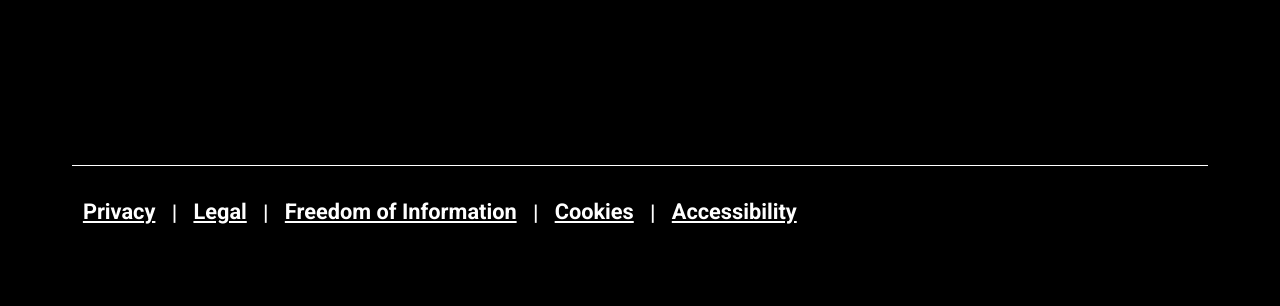
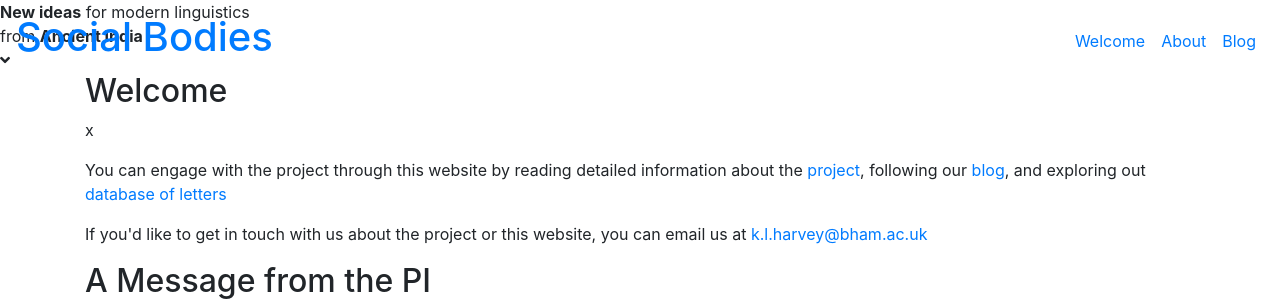
Before and after one commit to bear-rsg/social-bodies, a Django app: page / in a window 1280 px wide. Shown: the top 306 px of the page. Run offline with Django 3.2, Linux system fonts and the light colour scheme; parts of the project's set-up code (start-up, migrations or seed data) failed here and were passed over; some libraries are stand-ins or nearby versions.

Commit message:
updated base.html

```diff
--- a/django/core/templates/base.html
+++ b/django/core/templates/base.html
@@ -1,29 +1,127 @@
 {% load static %}
+
 <!DOCTYPE html>
 <html lang="en">
+
     <head>
-    <title>Social Bodies (Coming Soon)</title>
+
+        <title>Social Bodies</title>
+
+        <!--Meta-->
         <meta http-equiv="X-UA-Compatible" content="IE=edge">
         <meta charset="UTF-8">
         <meta name="viewport" content="width=device-width, initial-scale=1">
-    <link href="https://fonts.googleapis.com/css?family=Roboto:700,900" rel="stylesheet">
-    <link rel="stylesheet" href="{% static 'css/style.css' %}">
+        <meta name="description" content="Social Bodies research project website">
+        <meta name="keywords" content="letters, research, karen harvey, humanities, art, birmingham, university, university of birmingham">
+        <meta name="author" content="University of Birmingham">
+
+        <!-- Fonts -->
+        <link rel="preconnect" href="https://fonts.gstatic.com">
+        <link href="https://fonts.googleapis.com/css?family=Poppins:200,300,400,500,600,700,800,900&display=swap" rel="stylesheet">
+
+        <!-- CSS -->
+        <!-- Bootstrap -->
+        <link rel="stylesheet" href="https://cdn.jsdelivr.net/npm/bootstrap@4.5.3/dist/css/bootstrap.min.css" integrity="sha384-TX8t27EcRE3e/ihU7zmQxVncDAy5uIKz4rEkgIXeMed4M0jlfIDPvg6uqKI2xXr2" crossorigin="anonymous">
+
+        <!-- Font Awesome -->
+        <link rel="stylesheet"
+            href="https://use.fontawesome.com/releases/v5.3.1/css/all.css"
+            integrity="sha384-mzrmE5qonljUremFsqc01SB46JvROS7bZs3IO2EmfFsd15uHvIt+Y8vEf7N7fWAU"
+            crossorigin="anonymous">
+
+        <!-- Custom -->
+        <link rel="stylesheet" type="text/css" href="{% static 'css/custom.css' %}">
+        <link rel="stylesheet" type="text/css" href="{% static 'css/custom_small.css' %}">
+        <link rel="stylesheet" type="text/css" href="{% static 'css/custom_large.css' %}">
+
+        <!--Set the favicon-->
+        <link rel="icon" type="image/png" href="{% static 'images/favicon.png' %}">
+
     </head>
+
     <body>
-    <main role="main" id="main">
-        {% block content %}{% endblock %}
+
+        <!-- jQuery (has to load at start of page, as some templates that extend from this base template include jQuery in them) -->
+        <script
+			  src="https://code.jquery.com/jquery-3.5.1.min.js"
+			  integrity="sha256-9/aliU8dGd2tb6OSsuzixeV4y/faTqgFtohetphbbj0="
+			  crossorigin="anonymous"></script>
+
+        <!-- Navigation bar -->
+        <nav class="navbar fixed-top navbar-expand-lg">
+            <!-- Logo -->
+            <a class="navbar-brand" href="{% url 'welcome' %}"><h1>Social Bodies</h1></a>
+            <!-- Nav toggle button (for small screens) -->
+            <button class="navbar-toggler" type="button" title="navbartoggle" data-toggle="collapse" data-target="#navbarNavDropdown" aria-controls="navbarNavDropdown" aria-expanded="false">
+                <i class="fas fa-bars"></i>
+            </button>
+            <!-- Nav list -->
+            <div class="collapse navbar-collapse" id="navbarNavDropdown">
+                <ul class="navbar-nav ml-auto">
+                    <!-- Welcome -->
+                    <li class="nav-item">
+                        <a class="nav-link{% if request.path == "/" %} active{% endif %}" href="{% url 'welcome' %}">Welcome</a>
+                    </li>
+                    <!-- About -->
+                    <li class="nav-item">
+                        <a class="nav-link{% if request.path == "/about/" %} active{% endif %}" href="{% url 'about' %}">About</a>
+                    </li>
+                    <!-- Blog -->
+                    <li class="nav-item">
+                        <a class="nav-link{% if request.path == "/blog/" %} active{% endif %}" href="{% url 'blog' %}">Blog</a>
+                    </li>
+                </ul>
+            </div>
+        </nav>
+
+        <!-- Main -->
+        <main id="main">
+            <div id="main-content">
+                {% block main %}
+                {% endblock %}
+            </div>
         </main>
-    <footer role="contentinfo">
+
+        <!-- Footer -->
+        <footer class="container-fluid">
+            <!-- Content -->
+            <div id="footer-content" class="container">
+
+                <div id="footer-content-logos">
+                    <a href="https://www.birmingham.ac.uk/university/colleges/artslaw/index.aspx" target="_blank"><img src="{% static 'images/logos/uob-cal.png' %}" alt="University of Birmingham"></a>
+                </div>
+
+                <p>
+                    Social Bodies is a research project led by <a href="https://www.birmingham.ac.uk/staff/profiles/history/harvey-karen.aspx">Professor Karen Harvey</a> at the <a href="http://www.birmingham.ac.uk">University of Birmingham</a>
+                </p>
+                <p>
+                    This website has been developed by the <a href="http://www.birmingham.ac.uk/bear-software">Research Software Group</a> for the <a href="https://www.birmingham.ac.uk/university/colleges/artslaw/index.aspx">College of Arts and Law</a>
+                </p>
                 <p>
                     <a href="https://www.birmingham.ac.uk/privacy/index.aspx" target="_blank">Privacy</a> |
                     <a href="https://www.birmingham.ac.uk/legal/index.aspx" target="_blank">Legal</a> |
                     <a href="https://www.birmingham.ac.uk/university/governance/policies-regs/information/index.aspx" target="_blank">Freedom of Information</a> |
-            <a href="{% url 'general:cookies' %}">Cookies</a> |
-            <a href="https://accessibility.bear.bham.ac.uk/" target="_blank">Accessibility</a>
+                    <a href="{% url 'cookies' %}">Cookies</a> |
+                    <a href="https://accessibility.bear.bham.ac.uk/statements-cal.html" target="_blank">Accessibility</a>
                 </p>
+                <p>
+                    © University of Birmingham {% now "Y" %}
+                </p>
+
+            </div>
         </footer>
 
         <!-- JavaScript -->
+
+        <!-- 3rd party JavaScript -->
+        <!-- Bootstrap JS -->
+        <script src="https://cdn.jsdelivr.net/npm/bootstrap@4.5.3/dist/js/bootstrap.bundle.min.js" integrity="sha384-ho+j7jyWK8fNQe+A12Hb8AhRq26LrZ/JpcUGGOn+Y7RsweNrtN/tE3MoK7ZeZDyx" crossorigin="anonymous"></script>
+
+        <!-- Custom JavaScript -->
+        <script src="{% static 'js/main.js' %}"></script>
+        <!-- Cookies popup message -->
         <script src="{% static 'js/cookiesmsg.js' %}"></script>
+
     </body>
+
 </html>
--- a/django/general/templates/general/cookies.html
+++ b/django/general/templates/general/cookies.html
@@ -7,7 +7,7 @@
         <div>
             <h2>Cookies information</h2>
             <p>
-                For information about cookies, including what they are and how you can manage them, please visit the University of Oxford's <a href="https://www.ox.ac.uk/content/cookie-statement">cookies statement</a>.
+                For information about cookies, including what they are and how you can manage them, please visit the University of Birmingham's <a href="https://www.birmingham.ac.uk/privacy/cookies.aspx">cookies statement</a>.
             </p>
         </div>
         <div>
--- a/django/general/templates/general/welcome.html
+++ b/django/general/templates/general/welcome.html
@@ -23,7 +23,7 @@
             You can engage with the project through this website by reading detailed information about the <a href="{% url 'about' %}">project</a>, following our <a href="{% url 'blog' %}">blog</a>, and exploring out <a href="{% url 'welcome' %}"> database of letters</a>
         </p>
         <p>
-            If you'd like to get in touch with us about the project or this website, you can email us at <a href="mailto:k.l.harvey@bham.ac.uk?subject=Social Bodies website">linguindic@orinst.ox.ac.uk</a>
+            If you'd like to get in touch with us about the project or this website, you can email us at <a href="mailto:k.l.harvey@bham.ac.uk?subject=Social Bodies website">k.l.harvey@bham.ac.uk</a>
         </p>
 
         <h2>A Message from the PI</h2>
```
Lines whose indentation alone changed are shown as unchanged.
